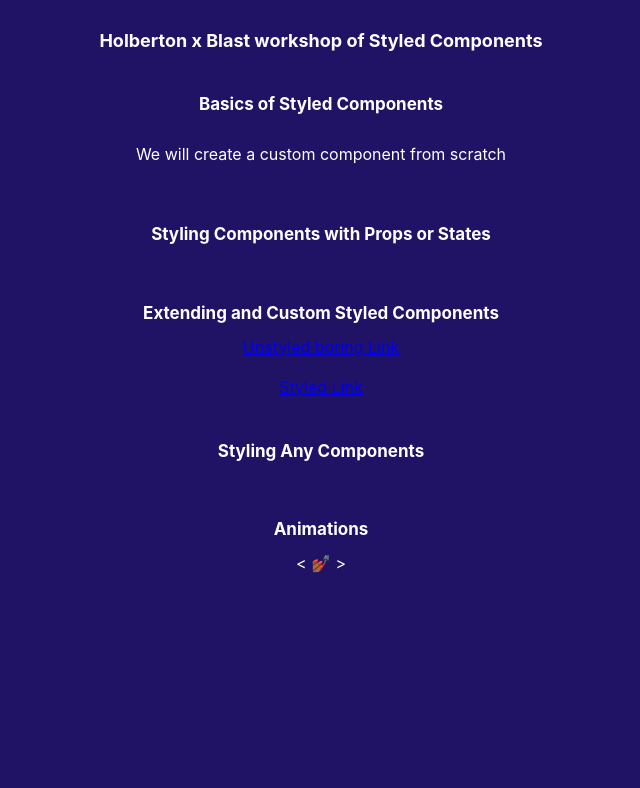
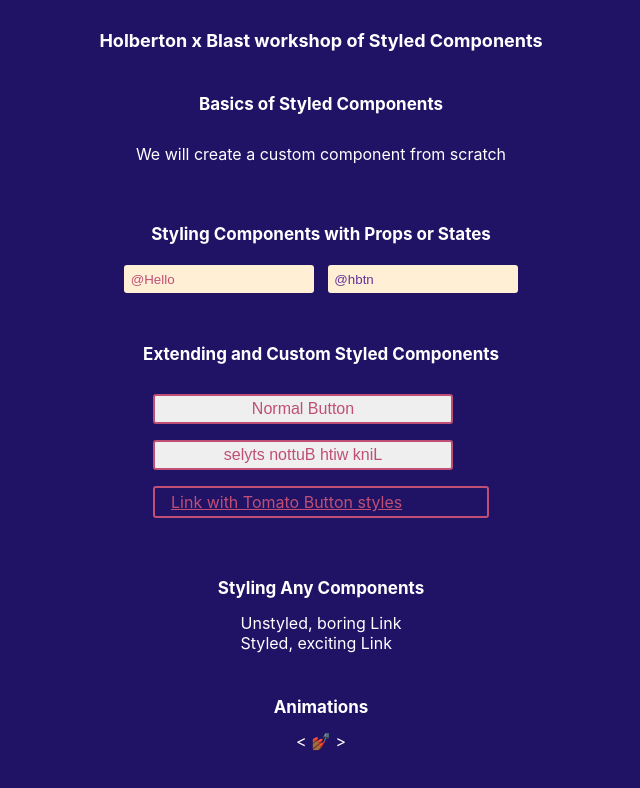
Before and after one commit to Miguel22247/workshops-hbtn, a React (Create React App) app: page / in a window 1280 px wide. Shown: the top 788 px of the page, without its empty margins (319-959 px from the left). Built offline with nearby package versions, Linux system fonts and the light colour scheme.

Commit message:
add new components

```diff
--- a/src/App.jsx
+++ b/src/App.jsx
@@ -5,7 +5,7 @@
 import { BasicComponent } from "./components/basics";
 import { ExtendingStyling } from "./components/extending-styles";
 import { StylingAnything } from "./components/styling-any-component";
-import { StylingWithPropsAndStates } from "./components/with-props";
+import { StylingWithPropsAndStates } from "./components/passed-props";
 import { AnimationsShow } from "./components/animations";
 
 const Main = styled.main`
--- a/src/components/animations/index.jsx
+++ b/src/components/animations/index.jsx
@@ -1,6 +1,8 @@
 import React from 'react';
 import styled from 'styled-components';
 
+const Rotate = styled.div``;
+
 export const AnimationsShow = () => {
-    return <div>&lt; 💅🏾 &gt;</div>
+    return <Rotate>&lt; 💅🏾 &gt;</Rotate>
 }
--- a/src/components/extending-styles/index.jsx
+++ b/src/components/extending-styles/index.jsx
@@ -1,19 +1,18 @@
 import React from "react";
 import styled from "styled-components";
 import { NormalButton } from "../global/Button";
-import { CustomLink } from "../global/Link";
 
-const StyledLink = styled(CustomLink)``;
+const TomatoButton = styled(NormalButton)``;
+
 
 export const ExtendingStyling = () => {
-  const ReversedButton = (props) => (
-    <NormalButton {...props} children={props.children.split("").reverse()} />
-  );
+  const ReversedButton = props => <NormalButton {...props} children={props.children.split('').reverse()} />
+
   return (
-    <>
-      <CustomLink url="https://styled-components.com/docs/basics#styling-any-component">Unstyled boring Link</CustomLink>
-      <br />
-      <StyledLink url="https://styled-components.com/docs/basics#styling-any-component">Styled Link</StyledLink>
-    </>
+  <div>
+    <NormalButton>Normal Button</NormalButton>
+    <NormalButton as={ReversedButton}>Link with Button styles</NormalButton>
+    <TomatoButton as="a" href="#">Link with Tomato Button styles</TomatoButton>
+  </div>
   );
 };
--- a/src/components/global/Button.jsx
+++ b/src/components/global/Button.jsx
@@ -1,6 +1,6 @@
 import styled from "styled-components";
 
-export const Button100Customizable = styled.button`
+export const CustomButton = styled.button`
   width: ${(props) => (props.width ? props.width : "auto")};
   height: ${(props) => (props.height ? props.height : "31px")};
   padding-left: ${(props) => (props.paddingLeft ? props.paddingLeft : "16px")};
--- /dev/null
+++ b/src/components/global/Input.jsx
@@ -0,0 +1,10 @@
+import styled from "styled-components";
+
+export const Input = styled.input`
+  padding: 0.5em;
+  margin: 0.5em;
+  color: ${(props) => props.inputColor || "#BF4F74"};
+  background: papayawhip;
+  border: none;
+  border-radius: 3px;
+`;
--- /dev/null
+++ b/src/components/passed-props/index.jsx
@@ -0,0 +1,14 @@
+import React from "react";
+import styled from "styled-components";
+import { Input } from "../global/Input";
+
+export const CustomInput = styled(Input)``;
+
+export const StylingWithPropsAndStates = () => {
+  return (
+    <div>
+      <Input defaultValue="@Hello" type="text" />
+      <Input defaultValue="@hbtn" type="text" inputColor="rebeccapurple" />
+    </div>
+  );
+};
--- a/src/components/styling-any-component/index.jsx
+++ b/src/components/styling-any-component/index.jsx
@@ -1,6 +1,15 @@
 import React from "react";
 import styled from "styled-components";
+import { CustomLink } from "../global/Link";
+
+const StyledLink = styled(CustomLink)``;
 
 export const StylingAnything = () => {
-  return <></>;
+  return (
+    <div>
+      <CustomLink>Unstyled, boring Link</CustomLink>
+      <br />
+      <StyledLink>Styled, exciting Link</StyledLink>
+    </div>
+  );
 };
--- a/src/components/with-props/index.jsx
+++ /dev/null
@@ -1,6 +0,0 @@
-import React from "react";
-import styled from "styled-components";
-
-export const StylingWithPropsAndStates = () => {
-  return <></>;
-};
```
Also changed, not shown: 1 other file (tests, documents, lock files or other folders).
